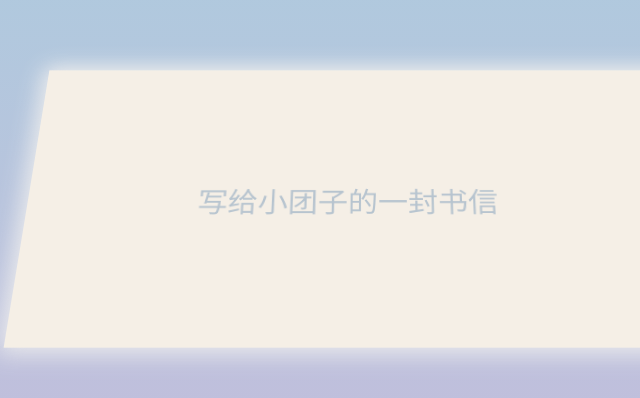
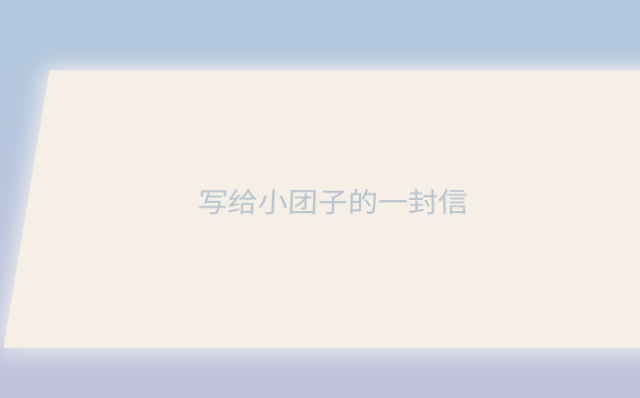
Before and after one commit to QBAllen/QBAllen.github.io, a plain HTML site: page index.html in a window 1280 px wide. Shown: the part 680-1078 px from the top of the page, 262-902 px from the left. Drawn offline with Linux system fonts and the light colour scheme.

Commit message:
Update letter.css
1

```diff
--- a/letter.css
+++ b/letter.css
@@ -52,7 +52,7 @@ background-image: linear-gradient(0deg, #d9afd9 0%, #97d9e1 100%);
     transform-origin: left;
 }
 .card::after {
-    content: '一封书信';
+    content: '一封信';
     right: 0;
     top: 0;
     display: flex;
```
